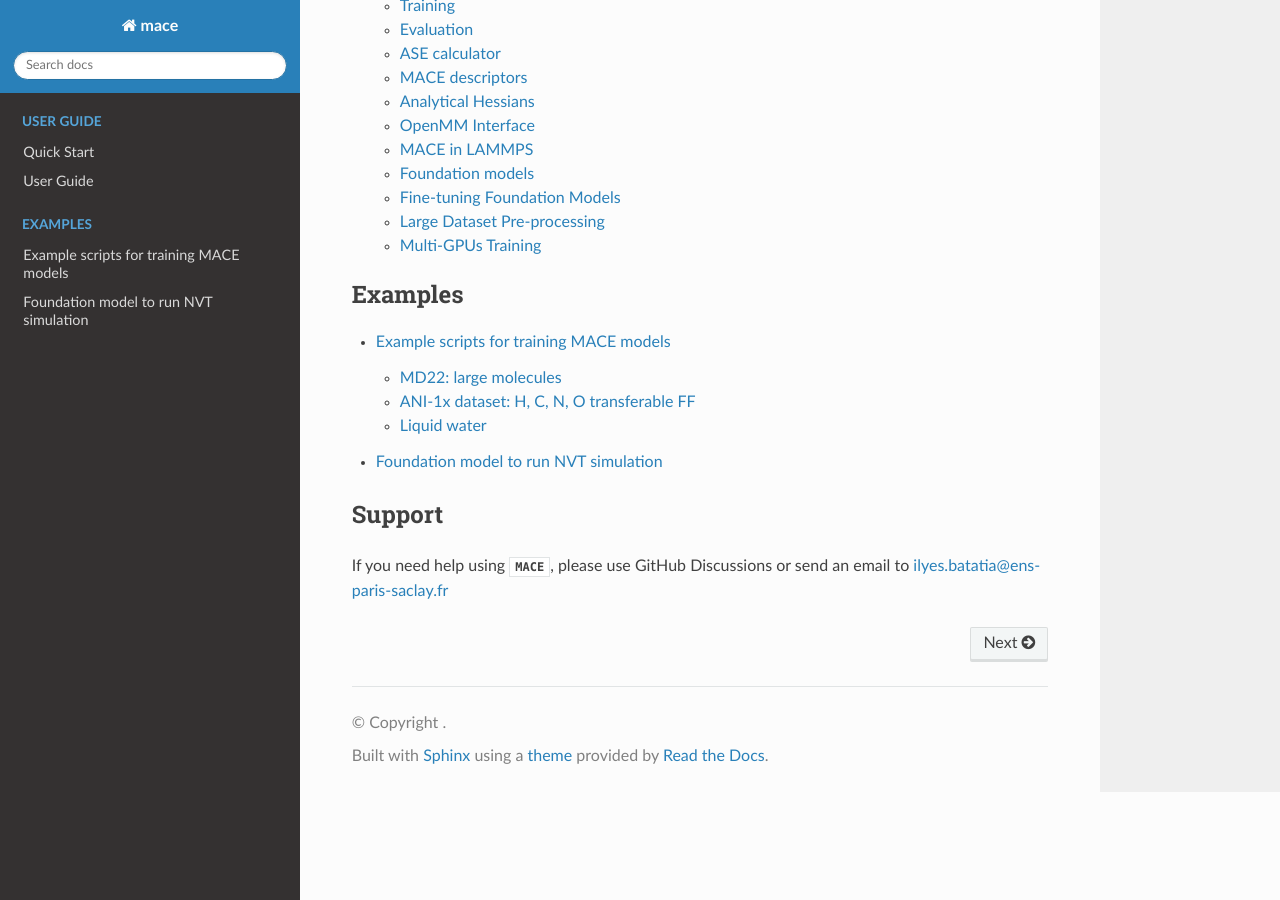
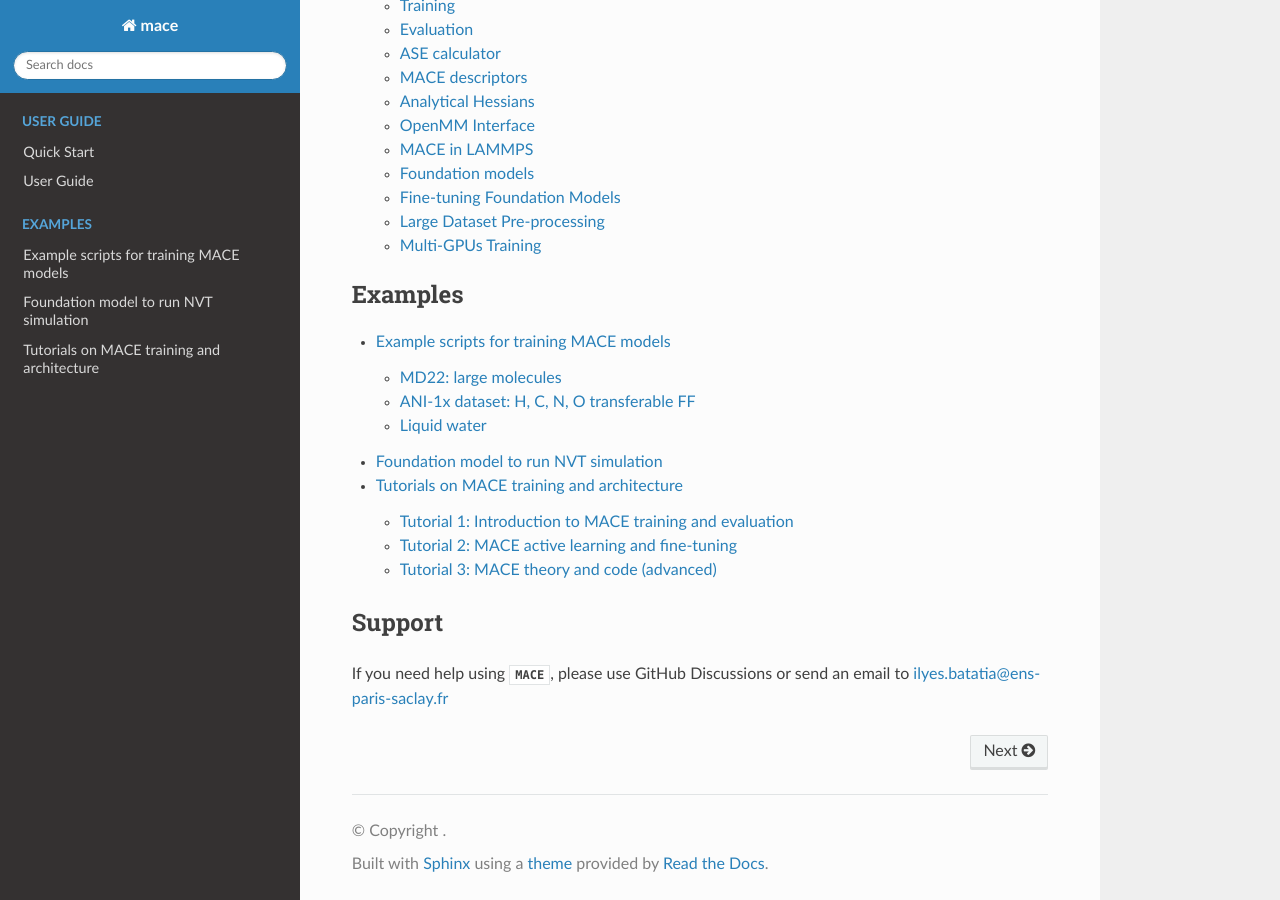
Before and after one commit to ACEsuit/mace, a Sphinx documentation site: the page built from docs/index.rst, in a window 1280 px wide and 900 px high, scrolled down 788 px. Built offline with Sphinx 7.4.7 and the Read the Docs theme 2.0.0, drawn with Linux system fonts in a browser that asks for light colours; pages that are not in the unit, such as notebooks, are missing from menus.

Commit message:
add tutorials to the docs

```diff
--- /dev/null
+++ b/docs/examples/tutorials.rst
@@ -0,0 +1,36 @@
+============================================
+Tutorials on MACE training and architecture
+============================================
+
+We have built a series of tutorials to help you get started with MACE.
+These tutorials are designed to help you understand the basics of MACE, how to train a model, and how to use it in your own projects.
+The tutorials were made by Ioan Magdău, Ilyes Batatia and Will Baldwin.
+All tutorials are available on Google Colab, so you can run them in your browser without any setup.
+If you want want to run the tutorials locally, you can download the notebooks from Google Colab.
+
+
+########################################################
+Tutorial 1: Introduction to MACE training and evaluation
+########################################################
+
+In this tutorial, we will introduce you to the basics of MACE training and evaluation.
+We cover the construction of a dataset, the basic hyperparameters of a MACE model, and how to train and evaluate a model.
+
+Link to tutorial in colab: https://colab.research.google.com/drive/1ZrTuTvavXiCxTFyjBV4GqlARxgFwYAtX
+
+################################################
+Tutorial 2: MACE active learning and fine-tuning
+################################################
+
+In this tutorial, we will show you how to use MACE for active learning and fine-tuning.
+
+Link to tutorial in colab: https://colab.research.google.com/drive/1oCSVfMhWrqHTeHbKgUSQN9hTKxLzoNyb
+
+###########################################
+Tutorial 3: MACE theory and code (advanced)
+###########################################
+
+In this tutorial, we will dive into the theory and code of MACE.
+Each section of the code is explained in detail, and we reference the corresponding equations in the manuscript.
+
+Link to tutorial in colab: https://colab.research.google.com/drive/1AlfjQETV_jZ0JQnV5M3FGwAM2SGCl2aU
--- a/docs/index.rst
+++ b/docs/index.rst
@@ -34,9 +34,9 @@ For detailed information on how to use `MACE`, please refer to the following doc
     :caption: Examples
     :maxdepth: 2
 
-    examples/ase_examples.rst
     examples/training_examples.rst
     examples/foundation_examples.rst
+    examples/tutorials.rst
 
 .. toctree::
     :caption: API
--- a/docs/quick-start/quick-start.rst
+++ b/docs/quick-start/quick-start.rst
@@ -4,6 +4,8 @@ Quick Start
 
 Welcome on the MACE documentation!
 
-See Installation section under :ref:`_installation` for the requirements and installation instructions (in User Guide).
+See Installation section under `installation` for the requirements and installation instructions (in User Guide).
 
-For a guide and examples on how to use MACE foundation models, see :ref:`_foundation_models`.
+For a guide and examples on how to use MACE foundation models, see `foundation_models` (in Examples).
+
+For tutorials on how to train and use MACE models, see `tutorials` (in Examples).
```
